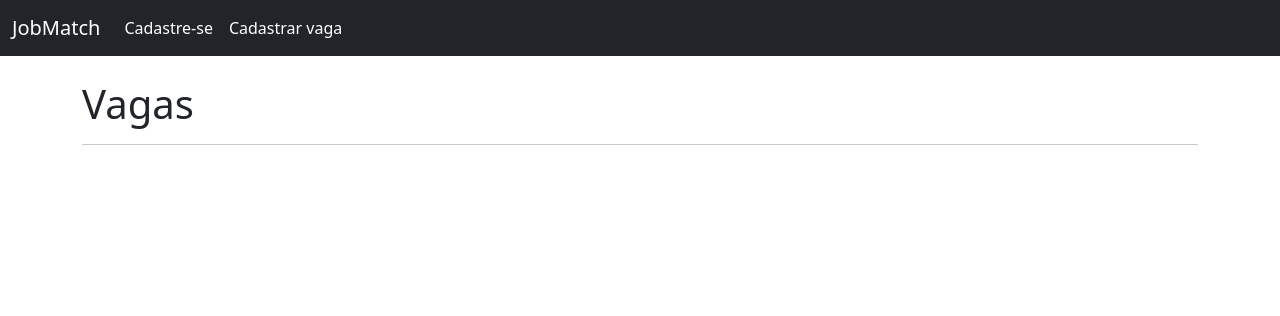
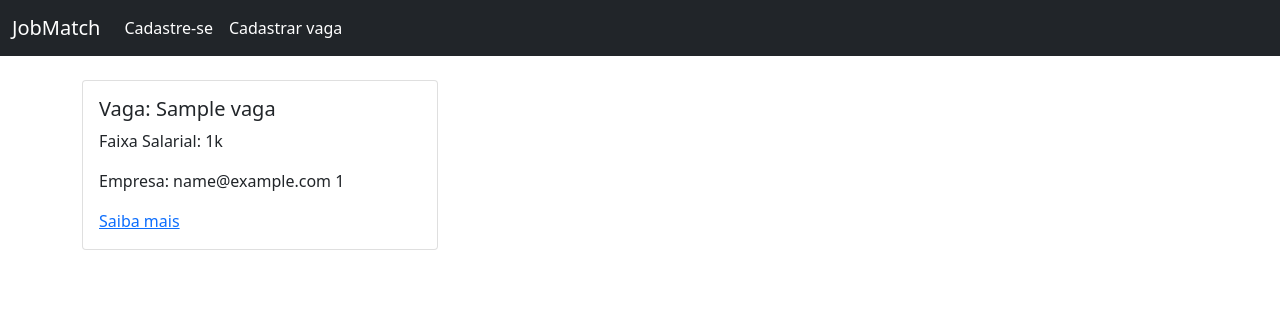
Before and after one commit to lfstos/jobmatch, a Django app: page /vagas/listar_vagas/ in a window 1280 px wide. Shown: the top 316 px of the page. Run offline with Django 5.2, Linux system fonts and the light colour scheme; tables that the repository leaves empty hold one stand-in row (values such as "Sample post").

Commit message:
Desenvolvido tela de Lista de vagas e detalhe de vagas.

```diff
--- a/templates/base.html
+++ b/templates/base.html
@@ -29,22 +29,6 @@
         </div>
       </nav>
       <br>
-        {% block card %}
-
-        <div class="container">
-          <h1>{% block h1 %}{% endblock h1 %}</h1>
-          <hr>
-            <div class="row">
-              <div class="col"></div>
-              <div class="col">
-                {% block content %}{% endblock content %}
-              </div>
-              <div class="col"></div>
-            </div>
-          </div>
-
-
-
-        {% endblock card %}
+      {% block content %}{% endblock content %}
 </body>
 </html>
--- a/vagas/templates/vagas/listar_vagas.html
+++ b/vagas/templates/vagas/listar_vagas.html
@@ -1,17 +1,20 @@
 {% extends "base.html" %}
 
-{% block title %}Vagas{% endblock title %}
-
-
-{% block h1 %}Vagas{% endblock h1 %}
-
 {% block content %}
-    {% if quantidade_vagas == 0 %}
-        <h2>Nenhuma vaga disponível</h2>
-    {% endif %}
-    {{ vaga.nome_vaga}}
-    {{ vaga.faixa_salarial }}
-    {{ vaga.escolaridade }}
-    {{ vaga.requisitos }}
-    {{ vaga.empresa }}
+<div class="container">
+    <div class="row">
+        {% for vaga in vagas %}
+            <div class="col-md-4 mb-4">
+                <div class="card">
+                    <div class="card-body">
+                        <h5 class="card-title">Vaga: {{ vaga.nome_vaga }}</h5>
+                        <p class="card-text">Faixa Salarial: {{ vaga.faixa_salarial }}</p>
+                        <p class="card-text">Empresa: {{ vaga.empresa }}  {{ vaga.pk }}</p>
+                        <a href="{% url 'saiba_mais' vaga.pk %}" class="card-link">Saiba mais</a>
+                    </div>
+                </div>
+            </div>
+        {% endfor %}
+    </div>
+</div>
 {% endblock content %}
--- a/vagas/urls.py
+++ b/vagas/urls.py
@@ -5,7 +5,8 @@ from vagas import views
 urlpatterns = [
     path('cadastrar_vaga/', views.cadastrar_vagas, name='cadastrar_vaga'),
     path('listar_vagas/', views.listar_vagas, name='listar_vagas'),
-    path('candidatar_vaga', views.candidatar_vaga, name='candidatar_vaga'),
-    path('editar_vaga', views.editar_vaga, name='editar_vaga'),
-    path('excluir_vaga', views.excluir_vaga, name='excluir_vaga'),
+    path('candidatar_vaga/', views.candidatar_vaga, name='candidatar_vaga'),
+    path('editar_vaga/', views.editar_vaga, name='editar_vaga'),
+    path('excluir_vaga/', views.excluir_vaga, name='excluir_vaga'),
+    path('saiba_mais/<int:pk>/', views.saiba_mais, name='saiba_mais'),
 ]
--- a/vagas/views.py
+++ b/vagas/views.py
@@ -91,3 +91,10 @@ def excluir_vaga(request):
             return render(request, 'vagas/listar_vagas.html')
         else:
             raise Exception('Apenas empresa pode excluir vaga!')
+
+
+def saiba_mais(request, pk):
+    vaga = Vaga.objects.get(pk=pk)
+    form = VagaForm(instance=vaga)
+    # TODO: Corrigir a linha acima, instance=vaga, quando vai no saber mais de uma vaga da erro
+    return render(request, 'vagas/saiba_mais.html', {'vaga': vaga, 'form': form})
```
Also changed, not shown: usuarios/templates/usuarios/home.html (+10 -2 lines), vagas/templates/vagas/cadastrar_vagas.html (+13 -6 lines), vagas/templates/vagas/saiba_mais.html (added, +16 -0 lines).
